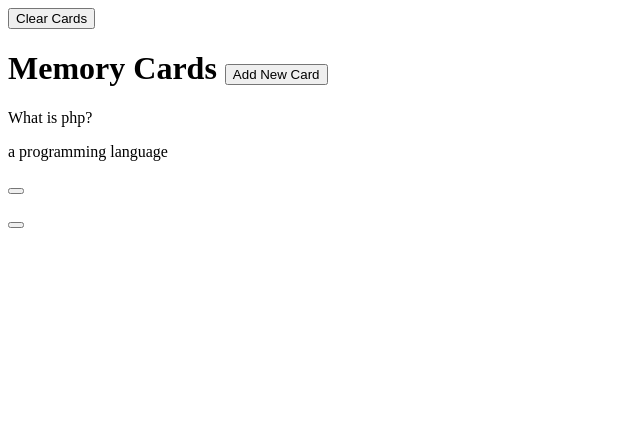
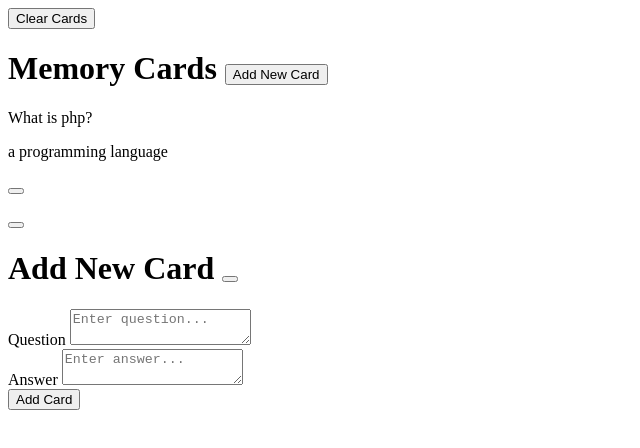
Before and after one commit to olesia-ag/memory_cards, a plain HTML site: page index.html in a window 1280 px wide. Shown: the whole page, without its empty margins (0-640 px from the left). Drawn offline with Linux system fonts and the light colour scheme.

Commit message:
html done

```diff
--- a/index.html
+++ b/index.html
@@ -28,12 +28,30 @@
 			</div>
 		</div>
 		<div class="navigation">
-		<button id="prev" class="nav-button">
-		<i class="fas fa-arrow-left"></i></button>
-		<p id="current"></p>
+			<button id="prev" class="nav-button">
+				<i class="fas fa-arrow-left"></i>
+			</button>
+			<p id="current"></p>
 
-		<button id="next" class="nav-button">
-		<i class="fas fa-arrow-right"></i></button>
+			<button id="next" class="nav-button">
+				<i class="fas fa-arrow-right"></i>
+			</button>
+		</div>
+		<div id="add-container" class="add-container">
+			<h1>
+				Add New Card <button id="hide" class="btn btn-small btn-ghost"></button>
+			</h1>
+			<div class="form-group">
+				<label for="question">Question</label>
+				<textarea id="question" placeholder="Enter question..."></textarea>
+			</div>
+			<div class="form-group">
+				<label for="answer">Answer</label>
+				<textarea id="answer" placeholder="Enter answer..."></textarea>
+			</div>
+			<button id="add-card" class="btn">
+				<i class="fas fa-plus"></i>Add Card
+			</button>
 		</div>
 		<script src="script.js"></script>
 	</body>
```
